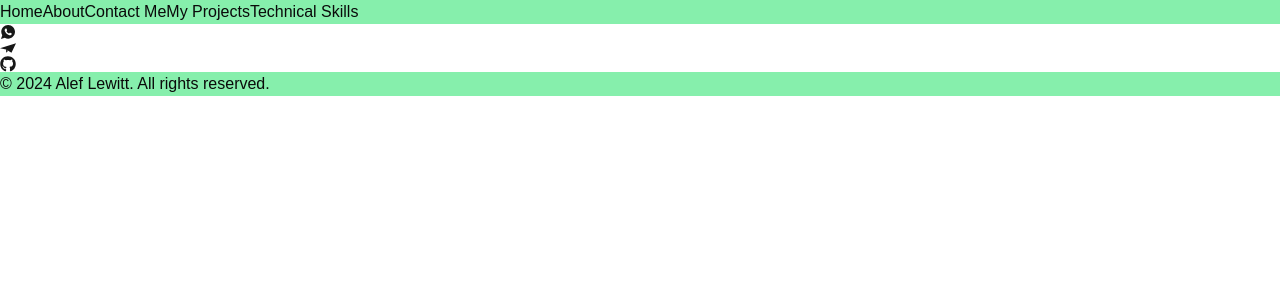
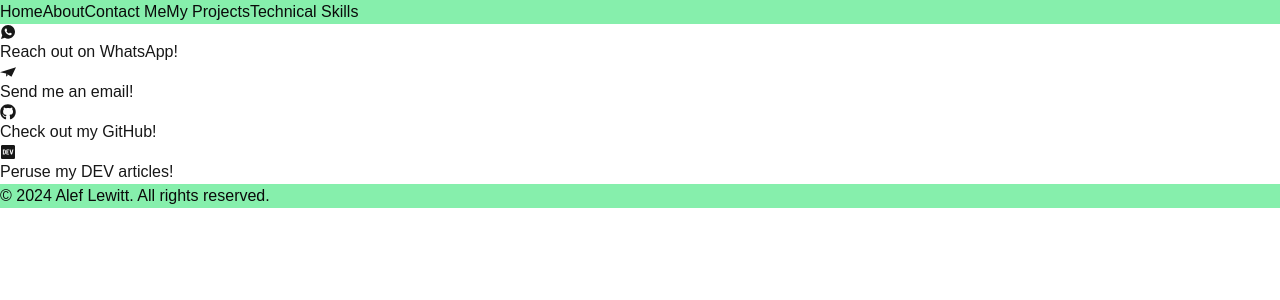
Before and after one commit to Alef5750/alefolio, a Next.js app: page /contact in a window 1280 px wide. Shown: the top 300 px of the page. Built offline with nearby package versions, Linux system fonts and the light colour scheme.

Commit message:
contact links

```diff
--- a/src/app/contact/page.tsx
+++ b/src/app/contact/page.tsx
@@ -1,27 +1,37 @@
-import Link from "next/link";
 import React from "react";
 import { FaGithub } from "react-icons/fa"; // Example icon from react-icons
 import { SiMinutemailer } from "react-icons/si";
 import { IoLogoWhatsapp } from "react-icons/io";
+import { FaDev } from "react-icons/fa";
+
 import IconLink from "@/components/IconLink";
 
 const ContactPage = () => {
   return (
-    <div className="flex flex-col items-center">
+    <div className="grid grid-cols-2 grid-rows-2 gap-6">
       <IconLink
         href="https://wa.me/+972549419450"
         Icon={IoLogoWhatsapp}
         size={{ width: 40, height: 40 }}
+        label="Reach out on WhatsApp!"
       />
       <IconLink
         href="mailto:alewitt@gmail.com"
         Icon={SiMinutemailer}
         size={{ width: 40, height: 40 }}
+        label="Send me an email!"
       />
       <IconLink
         href="https://github.com/Alef5750"
         Icon={FaGithub}
         size={{ width: 40, height: 40 }}
+        label="Check out my GitHub!"
+      />
+      <IconLink
+        href="https://dev.to/aleflewitt"
+        Icon={FaDev}
+        size={{ width: 40, height: 40 }}
+        label="Peruse my DEV articles!"
       />
     </div>
   );
--- a/src/components/IconLink.tsx
+++ b/src/components/IconLink.tsx
@@ -5,14 +5,17 @@ interface IconLinkProps {
   href: string;
   size: { width: number; height: number };
   Icon: React.ComponentType<React.SVGProps<SVGSVGElement>>;
+  label?: string;
 }
-const IconLink: FC<IconLinkProps> = ({ href, size, Icon }) => {
+const IconLink: FC<IconLinkProps> = ({ href, size, Icon, label }) => {
   return (
     <Link
-      className=" text-green-300 hover:text-green-500 transition-colors duration-300"
+      className="transition ease-in-out delay-150 hover:-translate-y-1 hover:scale-110 bg-gray-500 hover:shadow-2xl hover:shadow-green-300 text-green-300 hover:text-green-500 flex justify-center items-center"
       href={href}
+      target="_blank"
     >
       <Icon className={`w-${size.width} h-${size.height}`} />
+      <span className="text-3xl">{label}</span>
     </Link>
   );
 };
```
